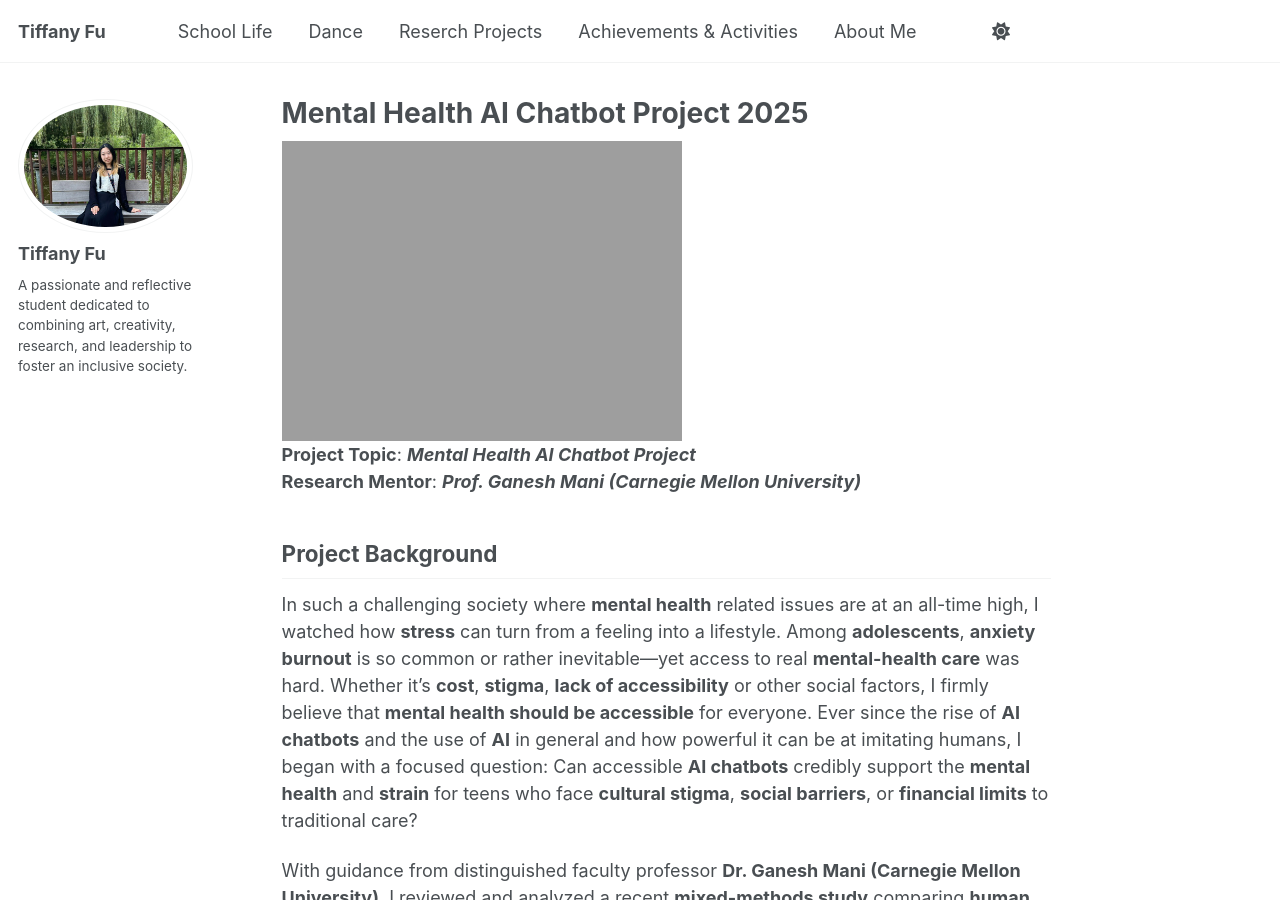
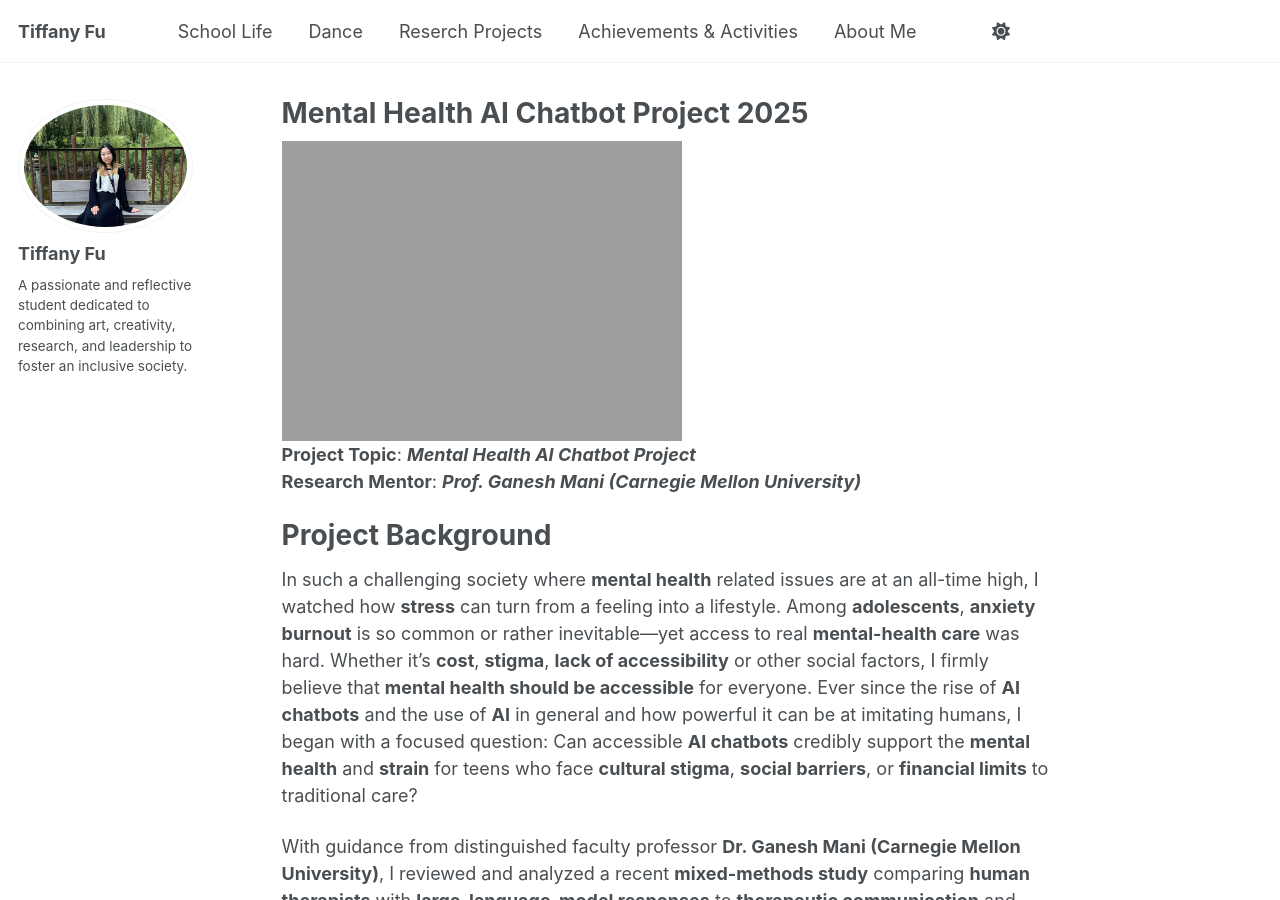
Before and after one commit to TiffanyJTFu/TiffanyTestWeb, a Jekyll site: the page built from _teaching/04-MentalHealthAIChatbotProject.md, in a window 1280 px wide and 900 px high. Built offline with Jekyll 4.4.1, drawn with Linux system fonts in a browser that asks for light colours; a script that is not in the unit is left out.

```diff
--- a/_teaching/04-MentalHealthAIChatbotProject.md
+++ b/_teaching/04-MentalHealthAIChatbotProject.md
@@ -8,7 +8,7 @@ permalink: /teaching/MentalHealthAIChatbotProject
 <br>**Project Topic**: <i>**Mental Health AI Chatbot Project**</i>
 <br>**Research Mentor**: <i>**Prof. Ganesh Mani (Carnegie Mellon University)**</i>
 
-## Project Background
+# Project Background
 In such a challenging society where **mental health** related issues are at an all-time high, I watched how **stress** can turn from a feeling into a lifestyle. Among **adolescents**, **anxiety burnout** is so common or rather inevitable—yet access to real **mental-health care** was hard. Whether it’s **cost**, **stigma**, **lack of accessibility** or other social factors, I firmly believe that **mental health should be accessible** for everyone. Ever since the rise of **AI chatbots** and the use of **AI** in general and how powerful it can be at imitating humans, I began with a focused question: Can accessible **AI chatbots** credibly support the **mental health** and **strain** for teens who face **cultural stigma**, **social barriers**, or **financial limits** to traditional care?
 
 With guidance from distinguished faculty professor **Dr. Ganesh Mani (Carnegie Mellon University)**, I reviewed and analyzed a recent **mixed-methods study** comparing **human therapists** with **large-language-model responses** to **therapeutic communication** and used it as a template. I then surveyed widely available **AI systems** and built a **four-step method**:
```
